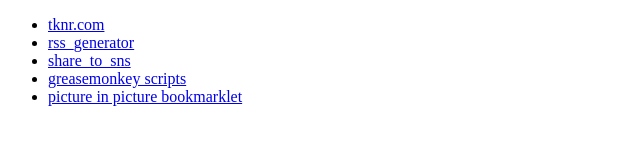
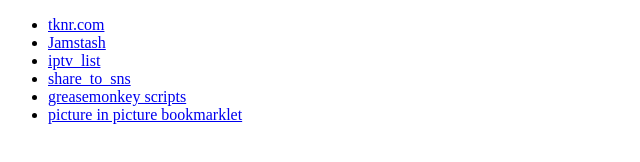
Before and after one commit to tknr/tknr.github.io, a plain HTML site: page index.html in a window 1280 px wide. Shown: the whole page, without its empty margins (0-640 px from the left). Drawn offline with Linux system fonts and the light colour scheme.

Commit message:
Update links in index.html

```diff
--- a/index.html
+++ b/index.html
@@ -8,7 +8,8 @@
 <div>
   <ul>
     <li><a target="_blank" href="https://tknr.com">tknr.com</a></li>
-    <li><a target="_blank" href="/rss_generator/public/">rss_generator</a></li>
+    <li><a target="_blank" href="/Jamstash/dist/">Jamstash</a></li>
+    <li><a target="_blank" href="/iptv_list/public/">iptv_list</a></li>
     <li><a target="_blank" href="/share_to_sns/public/">share_to_sns</a></li>
     <li><a target="_blank" href="/greasemonkey_scripts/">greasemonkey scripts</a></li>
     <li><a href="/javascript:(function()%7Bjavascript%3A(()%3D%3E%7Bconst%20e%3Ddocument.querySelector(%22video%5Bsrc%5D%22)%3Be%3Fe.requestPictureInPicture().catch(e%3D%3Ealert(e.message))%3Aalert(%22Video%20tag%20is%20not%20found%20!%22)%7D)()%3B%7D)()%3B">picture in picture bookmarklet</a></li>
```
